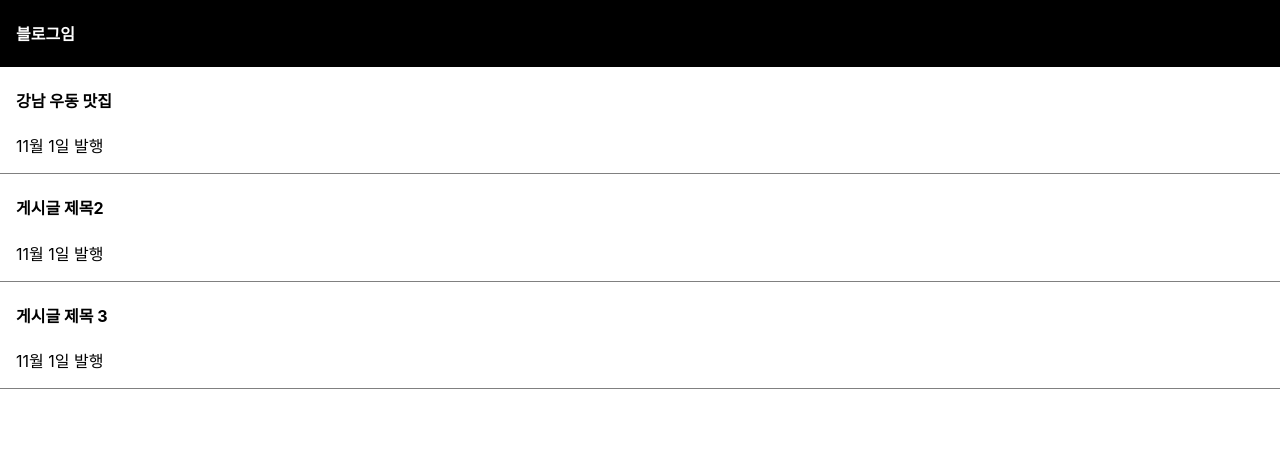
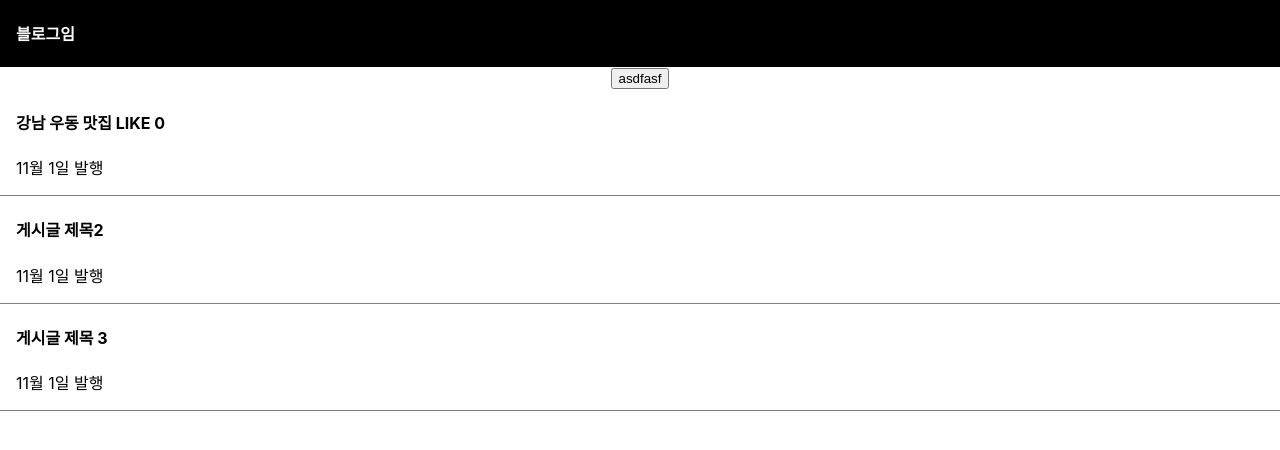
Before and after one commit to whgksqls9999/CodingApple_React, a React (Create React App) app: page / in a window 1280 px wide. Shown: the top 450 px of the page. Built offline with nearby package versions, Linux system fonts and the light colour scheme.

Commit message:
05_Array,Object state update

```diff
--- a/src/App.js
+++ b/src/App.js
@@ -6,14 +6,22 @@ function App() {
 
   let post = '강남 우동 맛집';
   let [title, b] = useState(['강남 우동 맛집', '게시글 제목2', '게시글 제목 3']);
+  let [like, likeState] = useState(0)
+
+  const sort = function(){
+    let copy = [...title];
+    copy.sort();
+    b(copy);
+  }
 
   return (
    <div className="App">
       <div className="black-nav">
         <h4>블로그임</h4>
       </div>
+      <button onClick={sort}>asdfasf</button>
       <div className="list">
-        <h4>{ title[0] }</h4>
+        <h4>{ title[0] }<span onClick={ () => { likeState(like+1)}}> LIKE </span>{ like }</h4>
         <p> 11월 1일 발행 </p>
       </div>
       <div className="list">
```
